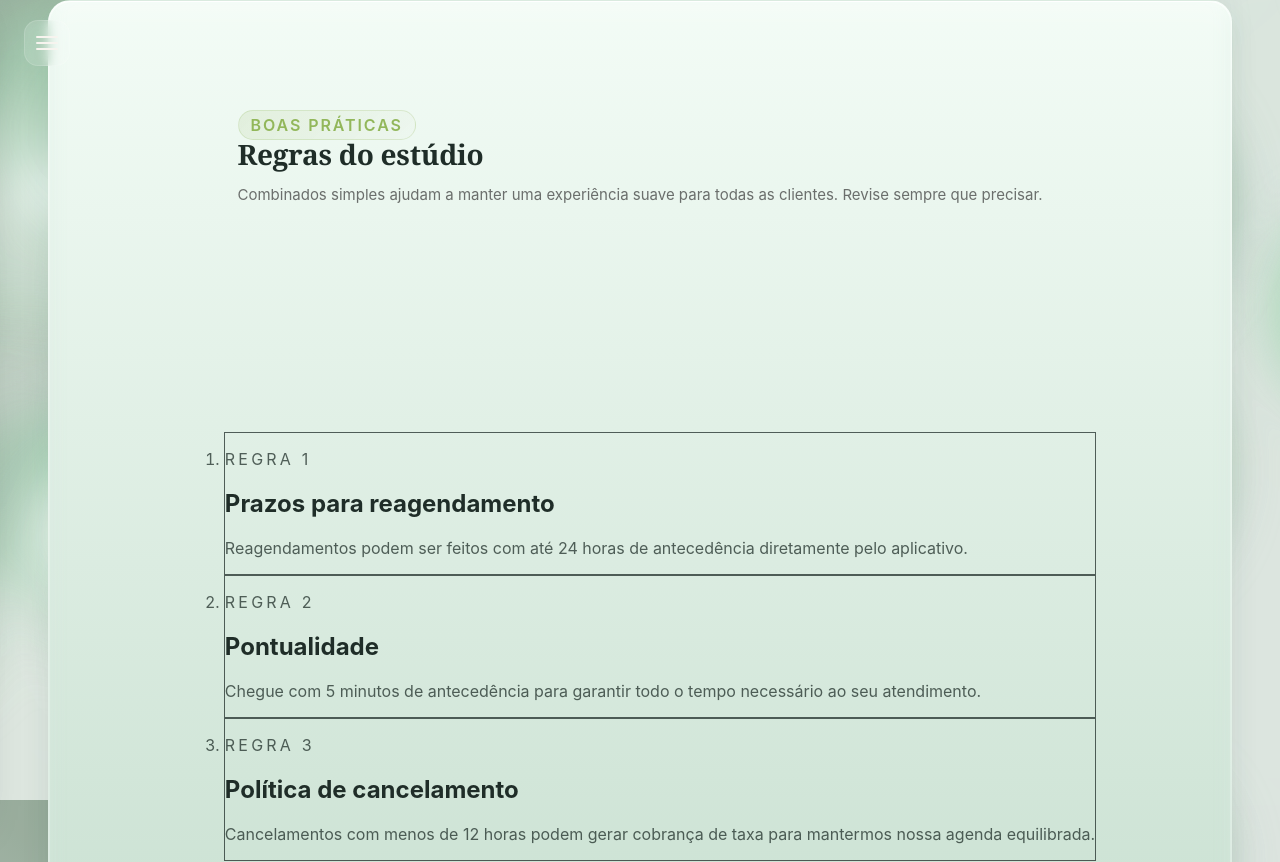
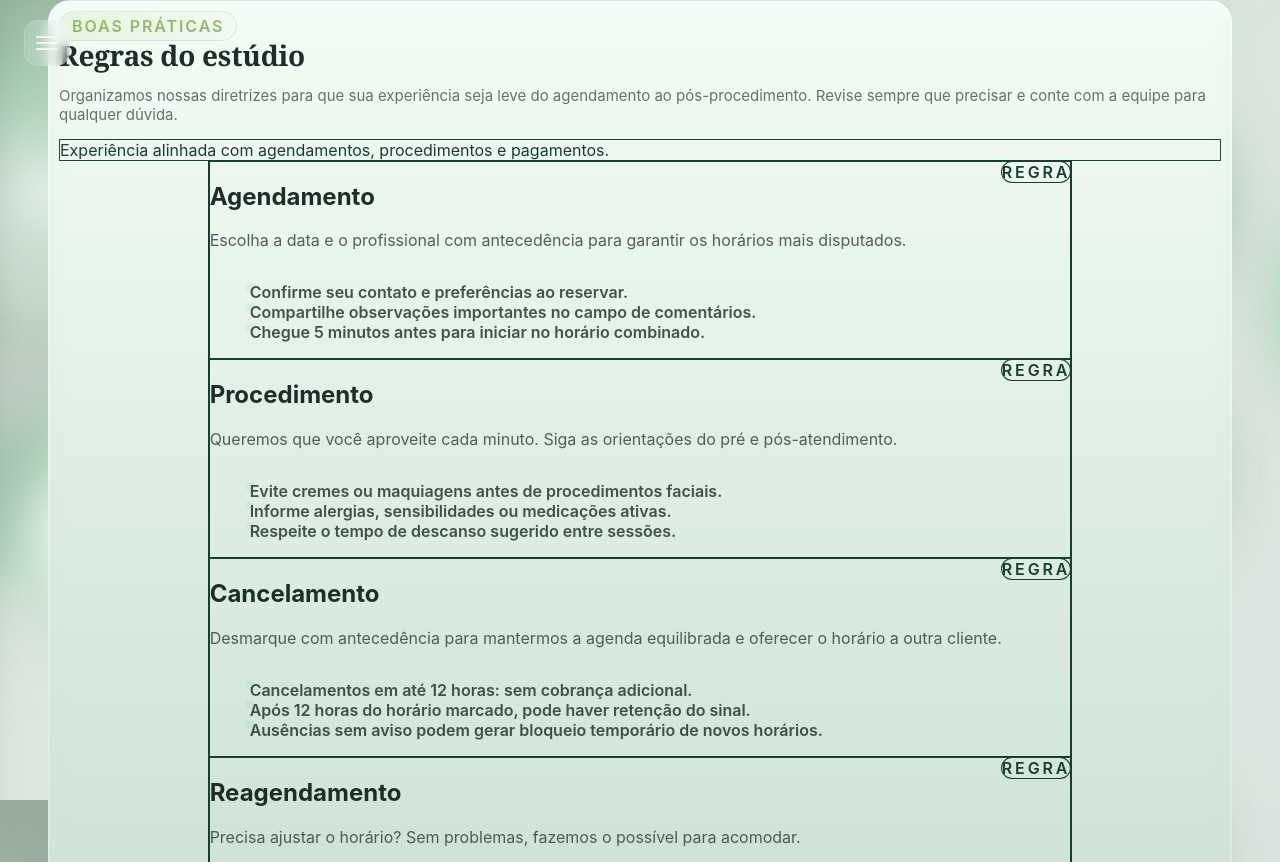
Before and after one commit to leoxavier3914-arch/rbagenda, a Next.js app: page /regras in a window 1280 px wide. Shown: the top 862 px of the page. Built offline with nearby package versions, Linux system fonts and the light colour scheme; no server answers.

Commit message:
Rework regras page layout

```diff
--- a/src/app/(client)/regras/page.tsx
+++ b/src/app/(client)/regras/page.tsx
@@ -1,47 +1,148 @@
-const rules = [
+const ruleCards = [
   {
-    title: 'Prazos para reagendamento',
+    title: 'Agendamento',
     description:
-      'Reagendamentos podem ser feitos com até 24 horas de antecedência diretamente pelo aplicativo.',
+      'Escolha a data e o profissional com antecedência para garantir os horários mais disputados.',
+    points: [
+      'Confirme seu contato e preferências ao reservar.',
+      'Compartilhe observações importantes no campo de comentários.',
+      'Chegue 5 minutos antes para iniciar no horário combinado.',
+    ],
   },
   {
-    title: 'Pontualidade',
+    title: 'Procedimento',
     description:
-      'Chegue com 5 minutos de antecedência para garantir todo o tempo necessário ao seu atendimento.',
+      'Queremos que você aproveite cada minuto. Siga as orientações do pré e pós-atendimento.',
+    points: [
+      'Evite cremes ou maquiagens antes de procedimentos faciais.',
+      'Informe alergias, sensibilidades ou medicações ativas.',
+      'Respeite o tempo de descanso sugerido entre sessões.',
+    ],
   },
   {
-    title: 'Política de cancelamento',
+    title: 'Cancelamento',
     description:
-      'Cancelamentos com menos de 12 horas podem gerar cobrança de taxa para mantermos nossa agenda equilibrada.',
+      'Desmarque com antecedência para mantermos a agenda equilibrada e oferecer o horário a outra cliente.',
+    points: [
+      'Cancelamentos em até 12 horas: sem cobrança adicional.',
+      'Após 12 horas do horário marcado, pode haver retenção do sinal.',
+      'Ausências sem aviso podem gerar bloqueio temporário de novos horários.',
+    ],
   },
+  {
+    title: 'Reagendamento',
+    description:
+      'Precisa ajustar o horário? Sem problemas, fazemos o possível para acomodar.',
+    points: [
+      'Solicite com, no mínimo, 24 horas de antecedência.',
+      'Use o app para escolher outro horário disponível imediatamente.',
+      'Mudanças repetidas em curto prazo podem limitar novas remarcações.',
+    ],
+  },
+  {
+    title: 'Taxas',
+    description:
+      'Aplicamos taxas apenas para manter a agenda sustentável para todos.',
+    points: [
+      'No-show ou atraso superior a 15 minutos podem gerar taxa de 50% do valor do serviço.',
+      'Valores de sinal são abatidos do total no dia do atendimento.',
+      'Taxas são sempre informadas antes da confirmação.',
+    ],
+  },
+  {
+    title: 'Pagamentos',
+    description:
+      'Oferecemos flexibilidade para você escolher como prefere pagar.',
+    points: [
+      'Aceitamos cartões, Pix e carteira digital pelo app.',
+      'Sinais podem ser pagos online para garantir a reserva.',
+      'Solicite recibo fiscal diretamente pelo aplicativo.',
+    ],
+  },
+]
+
+const quickTips = [
+  'Mantenha seu WhatsApp atualizado para receber lembretes.',
+  'Atualize seu perfil para personalizarmos as recomendações.',
+  'Notou algum imprevisto? Avise o quanto antes pelo app.',
 ]
 
 export default function DashboardRulesPage() {
   return (
-    <div className="mx-auto w-full max-w-4xl space-y-6">
-      <section className="card space-y-5">
-        <div className="space-y-3">
+    <div className="relative isolate overflow-hidden bg-gradient-to-b from-emerald-50/70 via-white to-emerald-50/60">
+      <div className="pointer-events-none absolute inset-0">
+        <div className="absolute left-10 top-10 h-40 w-40 rounded-full bg-emerald-200/50 blur-3xl" />
+        <div className="absolute bottom-10 right-10 h-44 w-44 rounded-full bg-emerald-100 blur-3xl" />
+      </div>
+
+      <div className="relative mx-auto w-full max-w-5xl space-y-8 px-4 py-10 sm:px-8 sm:py-12">
+        <section className="card space-y-8 rounded-[32px] border border-white/70 bg-white/80 p-6 shadow-lg backdrop-blur">
+          <div className="flex flex-col gap-3 sm:flex-row sm:items-center sm:justify-between">
+            <div className="space-y-2">
               <span className="badge">Boas práticas</span>
               <h1 className="text-3xl font-semibold text-[#1f2d28] sm:text-4xl">Regras do estúdio</h1>
               <p className="muted-text">
-            Combinados simples ajudam a manter uma experiência suave para todas as clientes. Revise sempre que precisar.
+                Organizamos nossas diretrizes para que sua experiência seja leve do agendamento ao pós-procedimento.
+                Revise sempre que precisar e conte com a equipe para qualquer dúvida.
               </p>
             </div>
-        <ol className="space-y-3 text-sm text-[color:rgba(31,45,40,0.75)]">
-          {rules.map((rule, index) => (
-            <li
+            <div className="rounded-2xl border border-emerald-100 bg-gradient-to-r from-emerald-100/60 to-white px-4 py-3 text-sm font-semibold text-emerald-800 shadow-sm">
+              Experiência alinhada com agendamentos, procedimentos e pagamentos.
+            </div>
+          </div>
+
+          <div className="space-y-4">
+            {ruleCards.map((rule) => (
+              <article
                 key={rule.title}
-              className="rounded-3xl border border-white/40 bg-white/90 p-5 shadow-sm"
+                className="group relative overflow-hidden rounded-3xl border border-white/60 bg-white/90 p-6 shadow-sm ring-1 ring-black/5 transition duration-200 hover:-translate-y-0.5 hover:shadow-xl"
               >
-              <p className="text-xs font-semibold uppercase tracking-[0.2em] text-emerald-700">
-                Regra {index + 1}
-              </p>
-              <h2 className="mt-2 text-lg font-semibold text-[#1f2d28]">{rule.title}</h2>
-              <p className="mt-2">{rule.description}</p>
+                <div className="absolute inset-y-0 left-0 w-1 rounded-l-3xl bg-gradient-to-b from-emerald-500 via-emerald-400 to-emerald-600" aria-hidden />
+                <div className="flex items-start justify-between gap-3">
+                  <div className="space-y-1">
+                    <h2 className="text-xl font-semibold text-[#1f2d28]">{rule.title}</h2>
+                    <p className="text-sm text-[color:rgba(31,45,40,0.75)]">{rule.description}</p>
+                  </div>
+                  <span className="rounded-full bg-emerald-50 px-3 py-1 text-xs font-semibold uppercase tracking-[0.18em] text-emerald-700 ring-1 ring-emerald-100">
+                    Regra
+                  </span>
+                </div>
+                <ul className="mt-4 space-y-2 text-sm text-[color:rgba(31,45,40,0.82)]">
+                  {rule.points.map((point) => (
+                    <li key={point} className="flex items-start gap-3">
+                      <span className="mt-[5px] inline-flex h-2.5 w-2.5 items-center justify-center rounded-full bg-gradient-to-r from-emerald-500 to-emerald-600 shadow-[0_0_0_4px_rgba(16,185,129,0.08)]" aria-hidden />
+                      <span>{point}</span>
                     </li>
                   ))}
-        </ol>
+                </ul>
+              </article>
+            ))}
+          </div>
+
+          <div className="rounded-3xl border border-emerald-100 bg-gradient-to-r from-emerald-50 via-white to-emerald-50/70 p-6 shadow-sm sm:p-7">
+            <div className="flex flex-col gap-3 sm:flex-row sm:items-center sm:justify-between">
+              <div className="space-y-1">
+                <p className="text-sm font-semibold uppercase tracking-[0.18em] text-emerald-700">Dicas rápidas</p>
+                <p className="text-lg font-semibold text-[#1f2d28]">Como aproveitar melhor seus horários</p>
+                <p className="text-sm text-[color:rgba(31,45,40,0.75)]">Sugestões atualizadas para manter sua rotina fluindo.</p>
+              </div>
+              <span className="rounded-full bg-emerald-600 px-4 py-2 text-xs font-semibold uppercase tracking-[0.18em] text-white shadow-md shadow-emerald-200/80">
+                Sempre atualizado
+              </span>
+            </div>
+            <ul className="mt-5 grid gap-3 sm:grid-cols-3">
+              {quickTips.map((tip) => (
+                <li
+                  key={tip}
+                  className="rounded-2xl border border-white/70 bg-white/90 px-4 py-3 text-sm text-[color:rgba(31,45,40,0.85)] shadow-sm ring-1 ring-black/5"
+                >
+                  {tip}
+                </li>
+              ))}
+            </ul>
+          </div>
         </section>
+      </div>
     </div>
   )
 }
```
Lines whose indentation alone changed are shown as unchanged.
